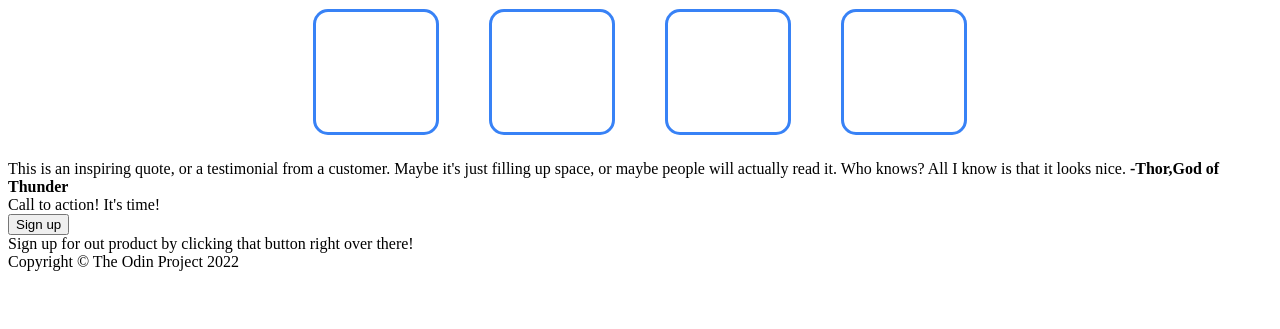
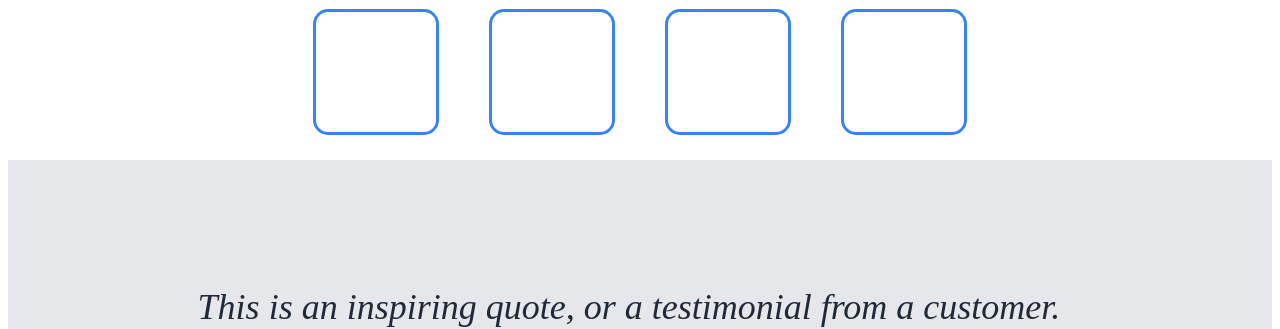
Before and after one commit to mayanksharma-1/landing-page-template, a plain HTML site: page index.html in a window 1280 px wide. Shown: the part 489-818 px from the top of the page. Drawn offline with Linux system fonts and the light colour scheme.

Commit message:
make the qoute section of the webpage

```diff
--- a/index.html
+++ b/index.html
@@ -29,6 +29,7 @@
         </div>
 
     </div>
+    <div class="middle">
     <h2 class="info">Some random information</h2>
     <div class="album">
         <div class="album-element"></div>
@@ -36,10 +37,11 @@
         <div class="album-element"></div>
         <div class="album-element"></div>
     </div>
+    </div>
     <div class="qoute">
         This is an inspiring quote, or a testimonial from a customer.
         Maybe it's just filling up space, or maybe people will actually read it.
-        Who knows? All I know is that it looks nice.
+        Who knows? All I know is that it looks nice. <br>
         <b>-Thor,God of Thunder</b>
     </div>
     <div class="sign-up">
--- a/style.css
+++ b/style.css
@@ -74,6 +74,10 @@ body{
 img.placeholder{
     border: solid;
 }
+.middle{
+    padding-left: 15%;
+    padding-right: 15%;
+}
 .info{
     text-align: center;
     font-weight: bolder;
@@ -92,3 +96,20 @@ img.placeholder{
     margin: 25px;
     margin-top: 0px;
 }
+.qoute{
+    display: flex;
+    flex-direction: column;
+    font-size: 36px;
+    background-color: #E5E7EB;
+    color: #1F2937;
+    font-style: italic;
+    padding: 10% 15%;
+    /* padding-left: 15%; */
+    /* padding-right: 15%; */
+}
+.qoute b{
+    font-size: 18px;
+    font-weight: bold;
+    font-style: normal;
+    text-align: end;
+}
```
